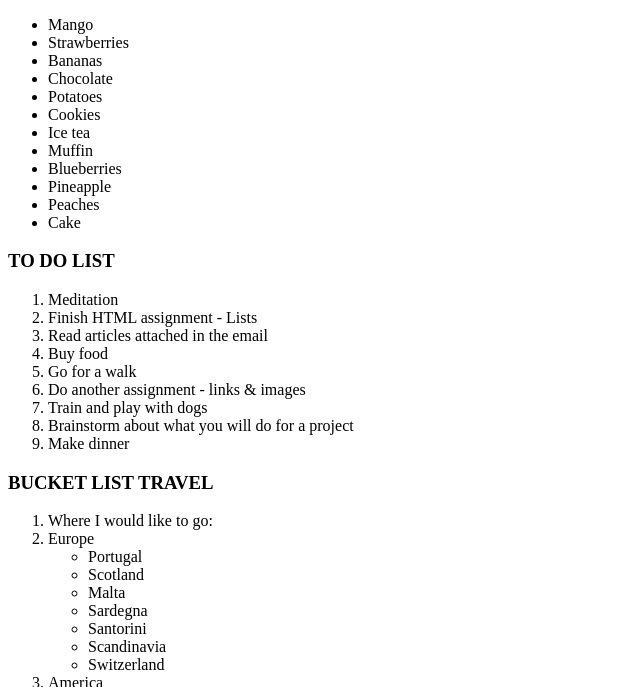
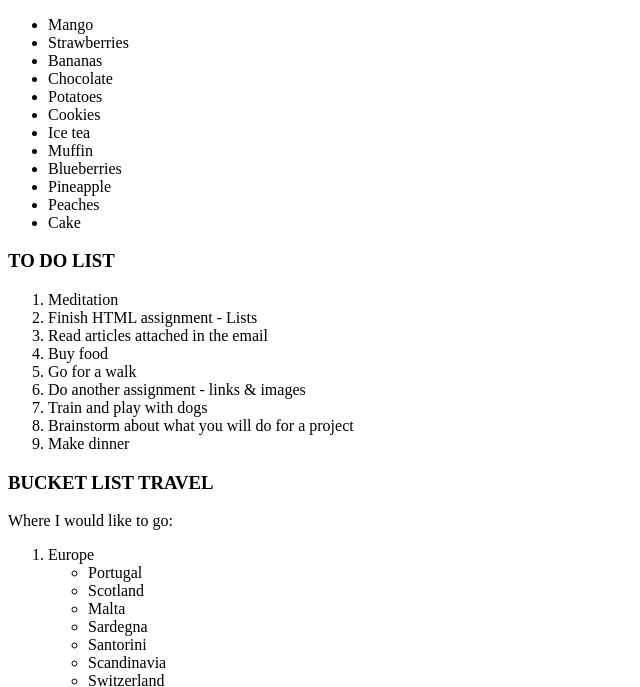
Before and after one commit to Mashha/lists, a plain HTML site: page index.html in a window 1280 px wide. Shown: the part 105-792 px from the top of the page, without its empty margins (0-640 px from the left). Drawn offline with Linux system fonts and the light colour scheme.

Commit message:
fixed li element

```diff
--- a/index.html
+++ b/index.html
@@ -47,8 +47,8 @@
 
     <div>
       <h3>BUCKET LIST TRAVEL</h3>
+      <p>Where I would like to go:</p>
       <ol>
-        <li>Where I would like to go:</li>
         <li>
           Europe
           <ul>
```
